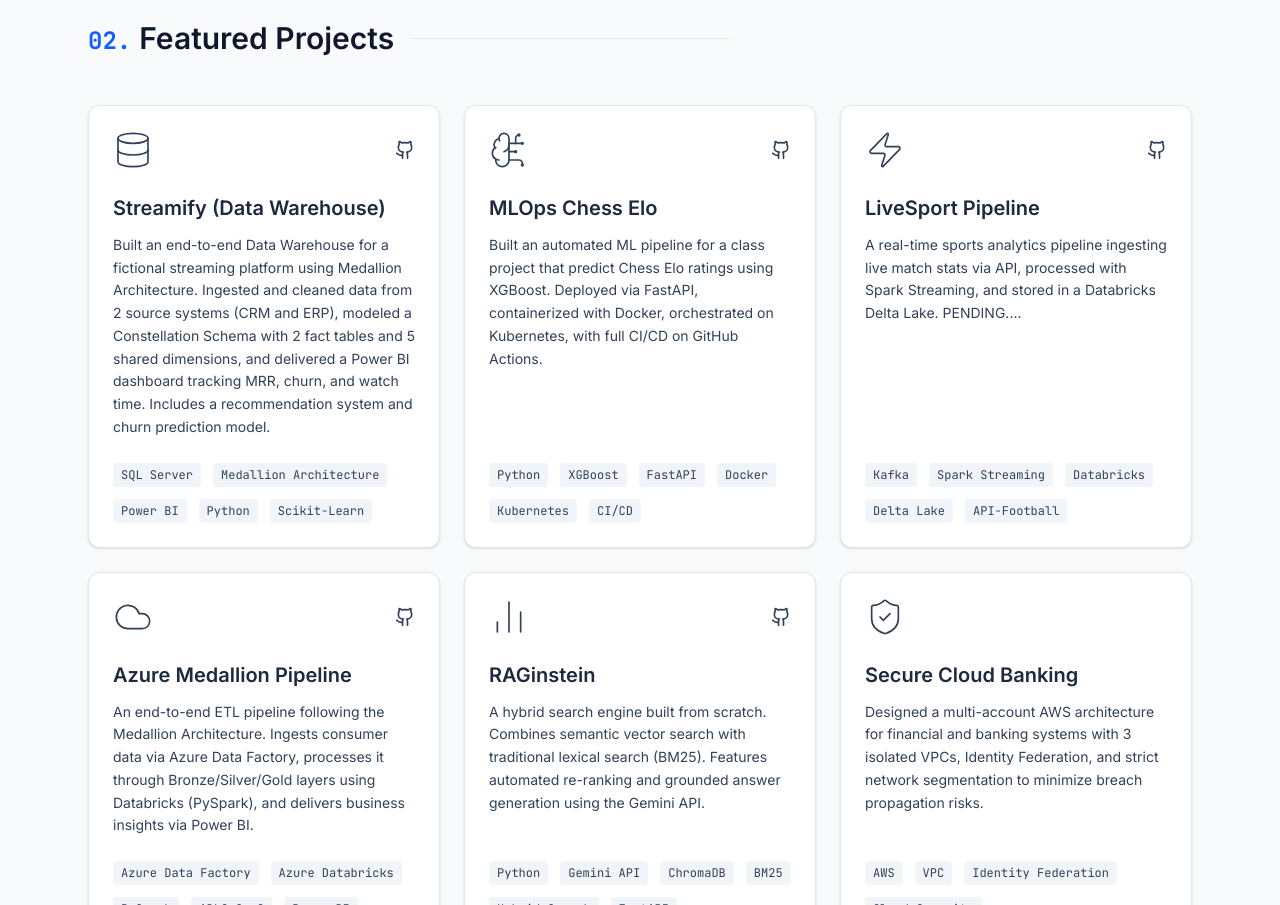
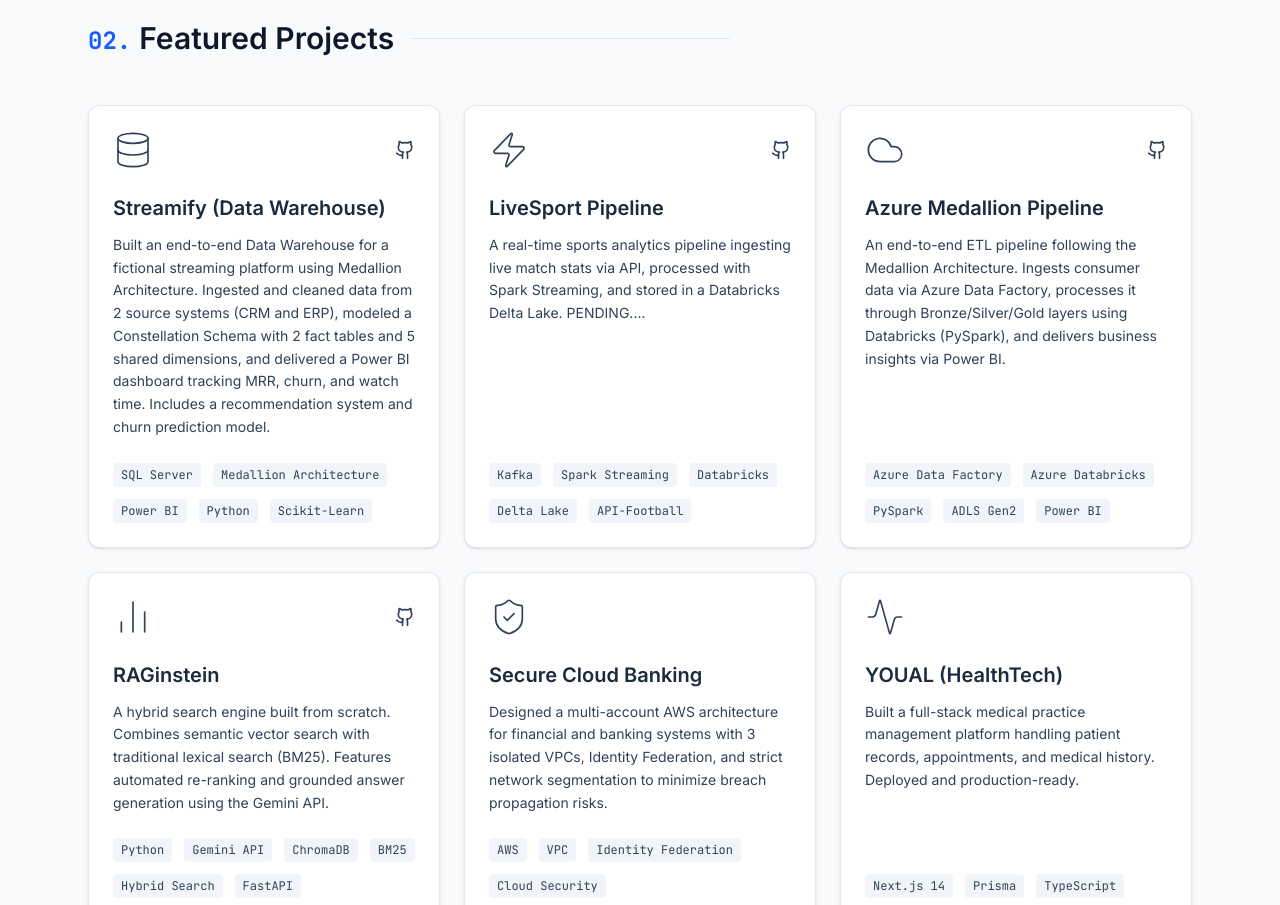
Before and after one commit to gitabdelhub/portfolio, a React (Vite) app: page / in a window 1280 px wide. Shown: the part 1820-2725 px from the top of the page. Built offline with nearby package versions, Linux system fonts and the light colour scheme.

Commit message:
Remove MLOps project and update LiveSport details
Removed MLOps Chess Elo project details and updated LiveSport Pipeline description.

```diff
--- a/src/components/Projects.tsx
+++ b/src/components/Projects.tsx
@@ -26,19 +26,10 @@ export function Projects() {
       images: null,
     },
     {
-      icon: <BrainCircuit size={40} strokeWidth={1} />,
-      title: "MLOps Chess Elo",
-      description:
-        "Built an automated ML pipeline for a class project that predict Chess Elo ratings using XGBoost. Deployed via FastAPI, containerized with Docker, orchestrated on Kubernetes, with full CI/CD on GitHub Actions.",
-      tech: ["Python", "XGBoost", "FastAPI", "Docker", "Kubernetes", "CI/CD"],
-      github: "https://github.com/YOUR_USERNAME/YOUR_MLOPS_REPO",
-      images: null,
-    },
-    {
       icon: <Zap size={40} strokeWidth={1} />,
       title: "LiveSport Pipeline",
       description:
-        "A real-time sports analytics pipeline ingesting live match stats via API, processed with Spark Streaming, and stored in a Databricks Delta Lake.  PENDING....",
+        "A real-time sports analytics pipeline ingesting live match stats via API, processed with Spark Streaming, and stored in a Databricks Delta Lake.                                                                                                                                                                       PENDING....",
       tech: ["Kafka", "Spark Streaming", "Databricks", "Delta Lake", "API-Football"],
       github: "https://github.com/YOUR_USERNAME/YOUR_LIVESPORT_REPO",
       images: null,
```
